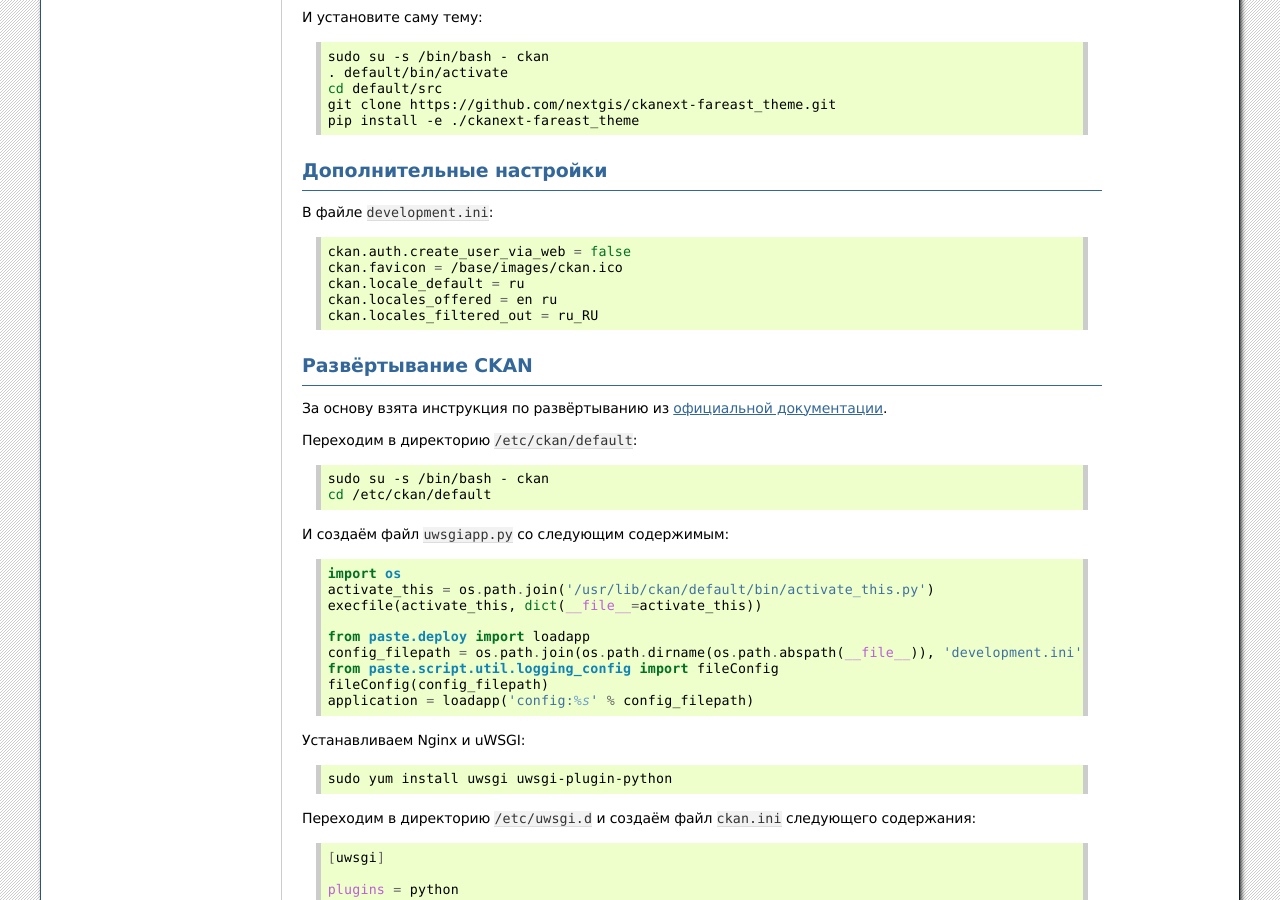
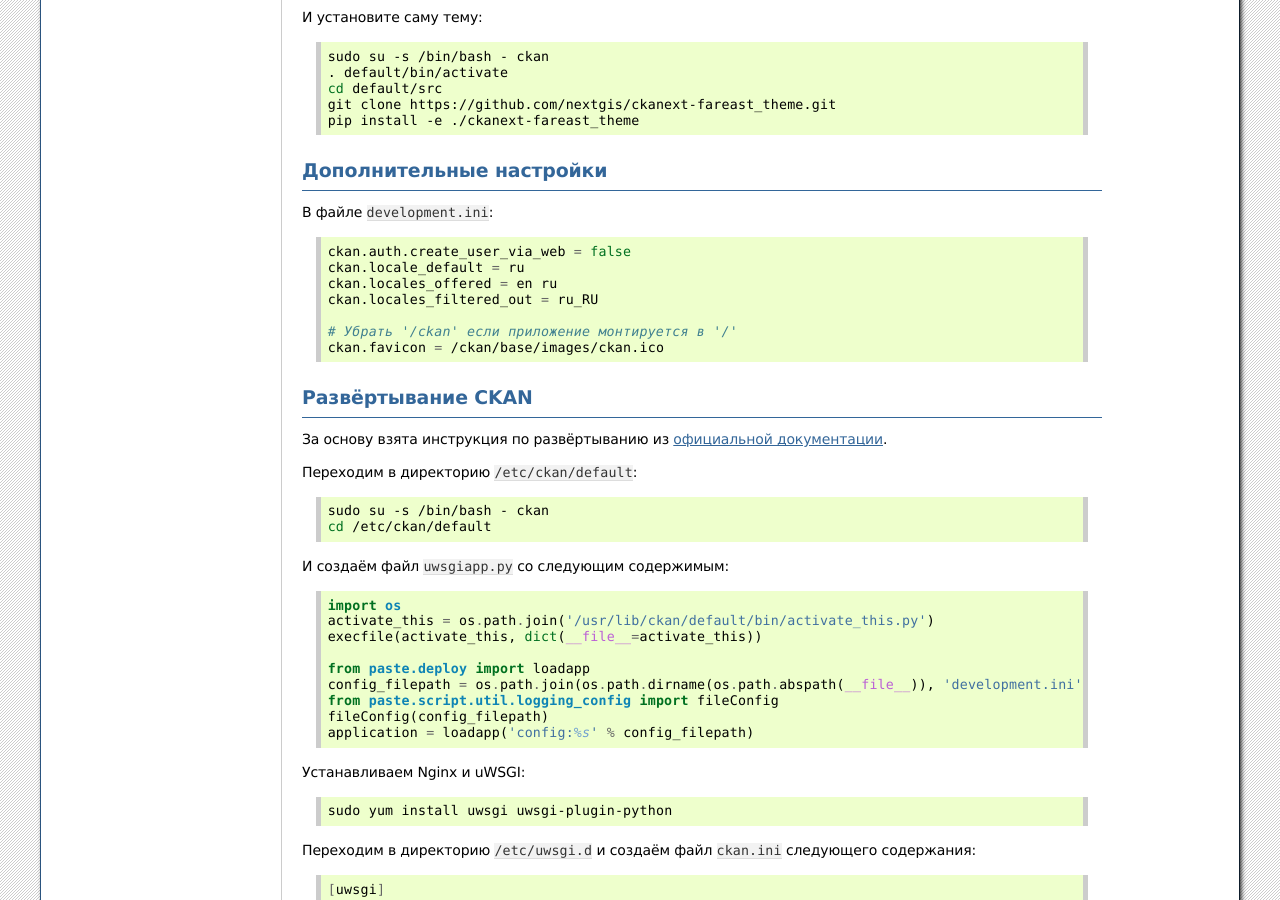
Before and after one commit to nextgis/docs_ogportal, a Sphinx documentation site: the page built from source/install.rst, in a window 1280 px wide and 900 px high, scrolled down 5183 px. Built offline with Sphinx 7.4.7, drawn with Linux system fonts in a browser that asks for light colours; formulas are drawn with MathJax 3.

Commit message:
Замечание про favicon

```diff
--- a/source/install.rst
+++ b/source/install.rst
@@ -396,10 +396,12 @@
 .. code:: bash
 
     ckan.auth.create_user_via_web = false
-    ckan.favicon = /base/images/ckan.ico
     ckan.locale_default = ru
     ckan.locales_offered = en ru
     ckan.locales_filtered_out = ru_RU
+
+    # Убрать '/ckan' если приложение монтируется в '/'
+    ckan.favicon = /ckan/base/images/ckan.ico
 
 
 Развёртывание CKAN
```
